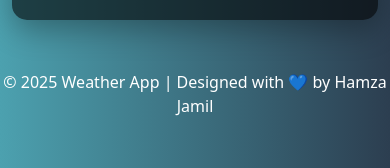
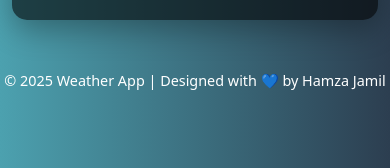
Before and after one commit to Humzajamil234/Whether-Forcast, a plain HTML site: page index.html in a window 390 px wide. Shown: the part 303-471 px from the top of the page. Drawn offline with nearby package versions, Linux system fonts and the light colour scheme.

Commit message:
Update style.css

```diff
--- a/style.css
+++ b/style.css
@@ -135,4 +135,8 @@ body {
         font-size: 1rem; /* Smaller button text for mobile */
         padding: 12px 20px; /* Adjusted padding for button */
     }
+
+    .footer {
+        font-size: 0.9rem; /* Smaller footer text for mobile */
+    }
 }
```
